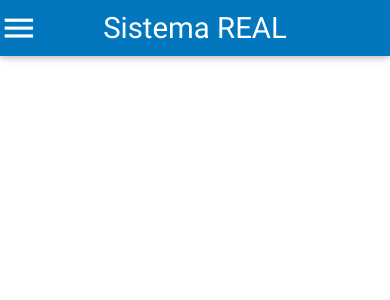
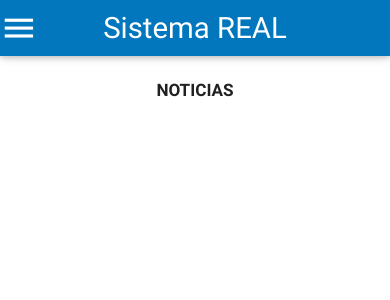
Before and after one commit to Reynald0/Real, a Django app: page /noticias/ in a window 390 px wide. Shown: the top 300 px of the page. Run offline with Django 3.2, Linux system fonts and the light colour scheme; a user stored in the database is signed in; data that the repository does not hold is empty; some libraries are stand-ins or nearby versions.

Commit message:
Estética y excepción
* Los html 'perfil', 'noticias' y 'base' ahora poseen un diseño
responsivo y con MaterializeCSS
* Se agrega excepción para los administradores del sitio en caso de ir a
ver el perfil.

```diff
--- a/cuentas/templates/cuentas/base.html
+++ b/cuentas/templates/cuentas/base.html
@@ -16,9 +16,11 @@
 	<body>
 		{% include 'cuentas/navbar.html' %}
     <header>
-  		<h2 class="truncate center-align">
-  			{% block encabezado %}
-  			{% endblock encabezado %}
+  		<h2 class="truncate center-align flow-text">
+        <b>
+    			{% block encabezado %}
+    			{% endblock encabezado %}
+        </b>
   		</h2>
     </header>
     <main>
--- a/cuentas/templates/cuentas/noticias.html
+++ b/cuentas/templates/cuentas/noticias.html
@@ -1,14 +1,22 @@
 {% extends 'cuentas/base.html' %}
 {% load staticfiles %}
+{% block encabezado %}
+	NOTICIAS
+{% endblock encabezado%}
 {% block contenido %}
-	<div class="background">
-		<div id="news">
-			{% for noticia in noticias %}
-				<h2>{{ noticia.titulo }}</h2><h4>Fecha publicación: {{ noticia.fecha_publicacion }}</h4>
-				{{ noticia.texto|linebreaks}}
-				<div class="divider"></div>
-			{% endfor %}
-		</div>
-	</div>
-	</div>
+  <ul class="collapsible popout" data-collapsible="accordion">
+		{% for noticia in noticias %}
+		<li>
+			<div class="collapsible-header active">
+				<i class="material-icons">{% if forloop.first %}new_releases{% else %}speaker_notes{% endif %}</i>
+				<b>{{ noticia.titulo }}</b> - {{ noticia.fecha_publicacion|date:"SHORT_DATE_FORMAT" }}
+			</div>
+			<div class="collapsible-body">
+				<p>
+					{{ noticia.texto }}
+				</p>
+			</div>
+		</li>
+		{% endfor %}
+	</ul>
 {% endblock contenido %}
--- a/cuentas/templates/cuentas/perfil.html
+++ b/cuentas/templates/cuentas/perfil.html
@@ -6,6 +6,9 @@
 {% block contenido %}
 	<div class="card-panel hoverable">
 		<p class="flow-text">
+			{% if user.is_superuser %}
+				Esta cuenta no posee alumno registrado debido a que es <b>Administrador</b>
+			{% else %}
 				<b>No. Control:</b> {{ alumno.no_control }}<br>
 				<b>Nombre(s):</b> {{ alumno.nombre }}<br>
 				<b>Apellido(s):</b> {{ alumno.apellido }}<br>
@@ -13,6 +16,7 @@
 				<b>Carrera:</b> {{ alumno.carrera }}<br>
 				<b>Semestre:</b> {{ alumno.semestre }}<br>
 				<b>Promedio:</b> {{ alumno.promedio }}<br>
+			{% endif %}
 		</p>
 	</div>
 {% endblock contenido %}
--- a/cuentas/views.py
+++ b/cuentas/views.py
@@ -1,4 +1,5 @@
 # -*- encoding: utf-8 -*-
+from django.core.exceptions import ObjectDoesNotExist
 from django.db import IntegrityError
 from django.contrib.auth import authenticate, login, logout
 from django.contrib.auth.models import User
@@ -112,6 +113,8 @@ def logout_alumno(request):
 def perfil_alumno(request):
     if not request.user.is_authenticated():
         return login_alumno(request)
-
-    alumno = Alumno.objects.get(user_id=request.user.pk)
+    try: #Evalua si el usuario tiene un alumno registrado, por ejemplo: Una cuenta ADMIN no posee un alumno registrado
+        alumno = Alumno.objects.get(user_id=request.user.pk)
+    except ObjectDoesNotExist :
+        return render(request, 'cuentas/perfil.html') #No manda objeto alumno ya que no existe
     return render(request, 'cuentas/perfil.html', {'alumno' : alumno })
```
Lines whose indentation alone changed are shown as unchanged.
